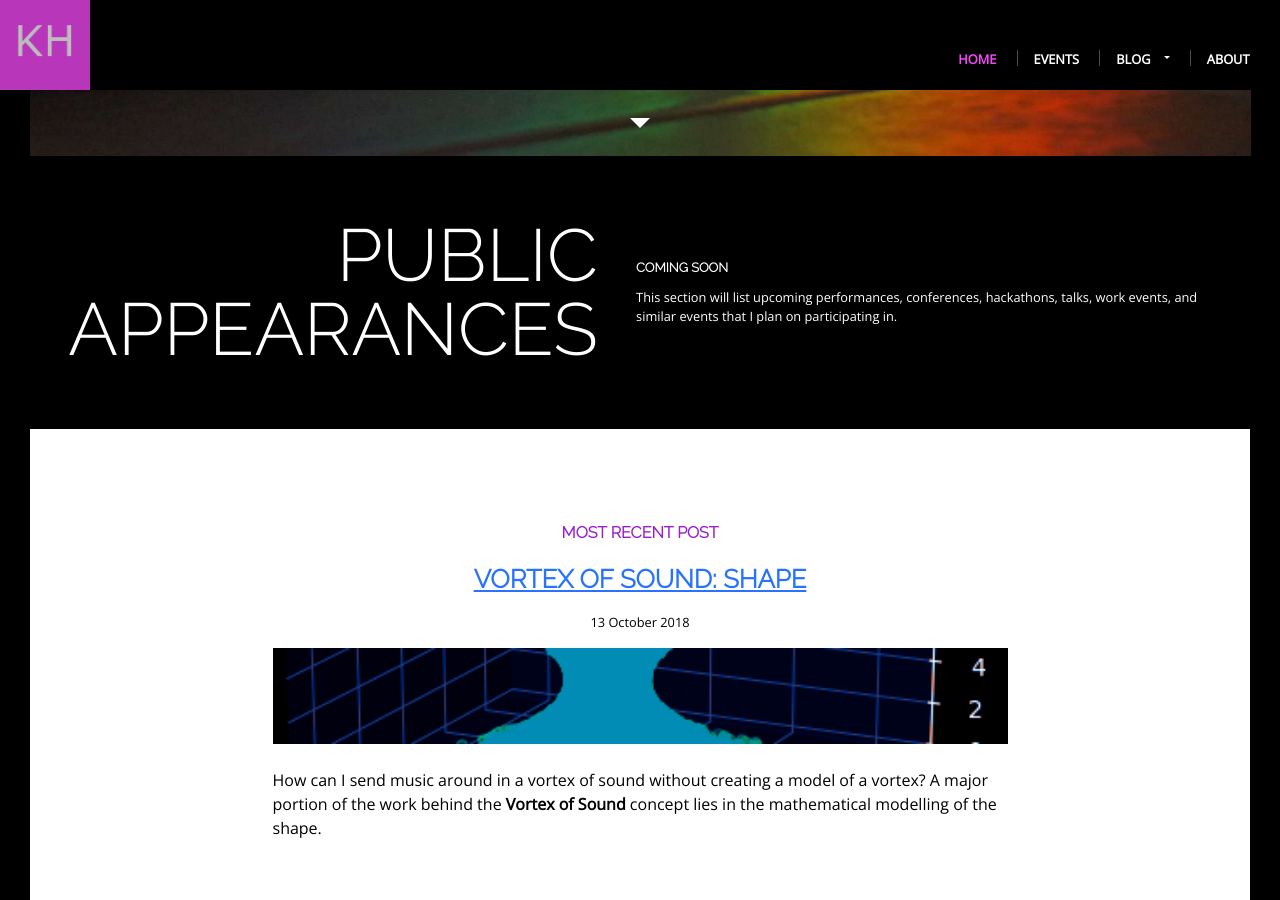
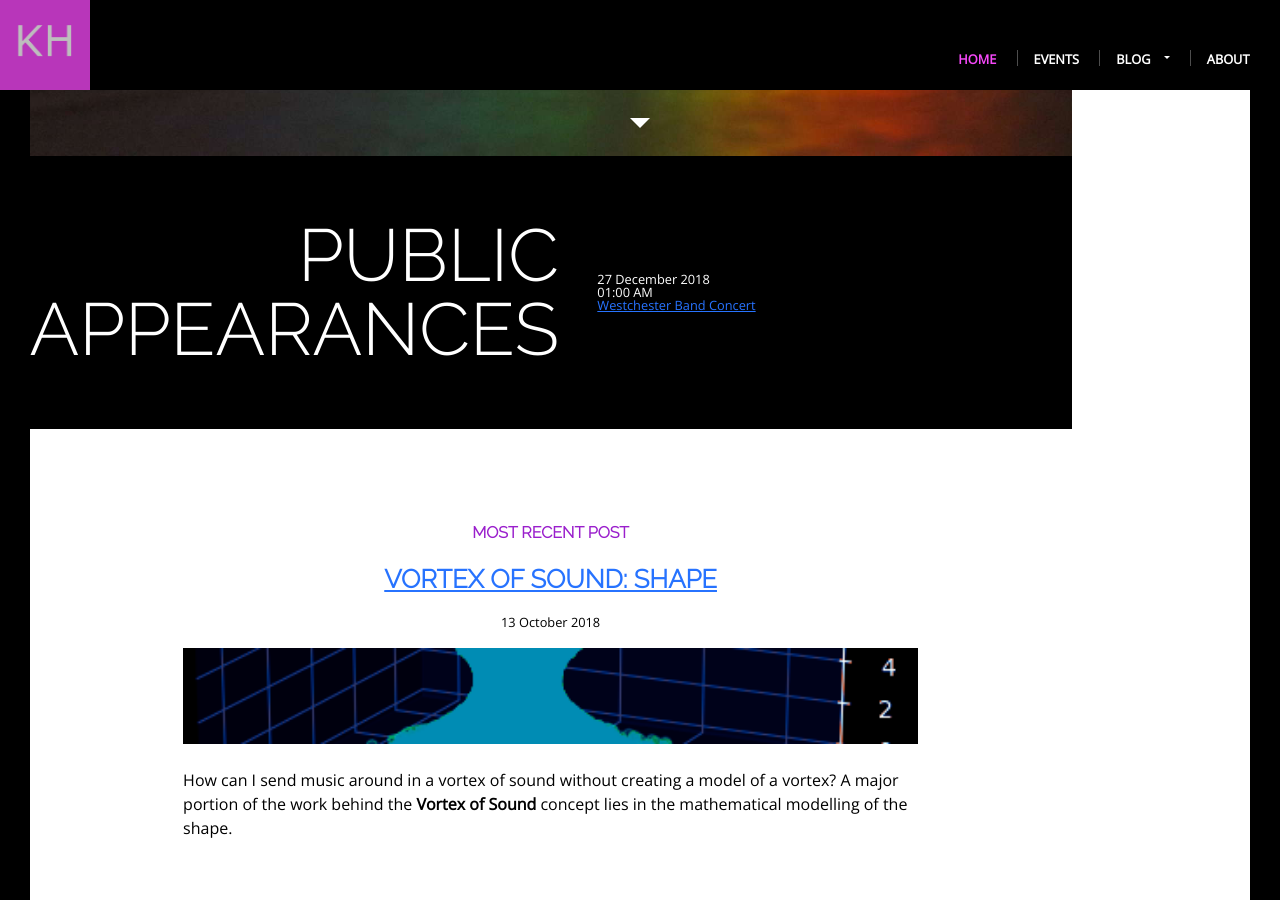
Before and after one commit to khoeger/khoeger.github.io, a Jekyll site: the page built from index.html, in a window 1280 px wide and 900 px high, scrolled down 744 px. Built offline with Jekyll 4.4.1, drawn with Linux system fonts in a browser that asks for light colours.

Commit message:
Added events to home page, introduced layout snaffu

```diff
--- a/index.html
+++ b/index.html
@@ -13,11 +13,18 @@ layout: default
   <div class="home-callout">
     <h1 class="callout-title">Public Appearances</h1>
     <div class="callout-copy">
-      <h3>Coming soon</h3>
-    <p>
+      <!--h3>Coming soon</h3-->
+      {% assign sortedEvents = site.events_list | where_exp:"event",
+      "event.date >= site.time" |sort: 'date'  %}
+      {% for event in sortedEvents limit:3 %}
+        <div class="featured-event-date">{{event.date | date: site.date_format}}</div>
+        <div class="featured-event-time">{{event.date | date: '%I:%M %p'}}</div>
+        <div class="event-title"><a href="{{ event.url }}">{{event.title}}</a></div>
+      {% endfor %}
+    <!--p>
       This section will list upcoming performances, conferences, hackathons,
       talks, work events, and similar events that I plan on participating in.
-    </p>
+    </p-->
   </div>
 </div>
 
```
